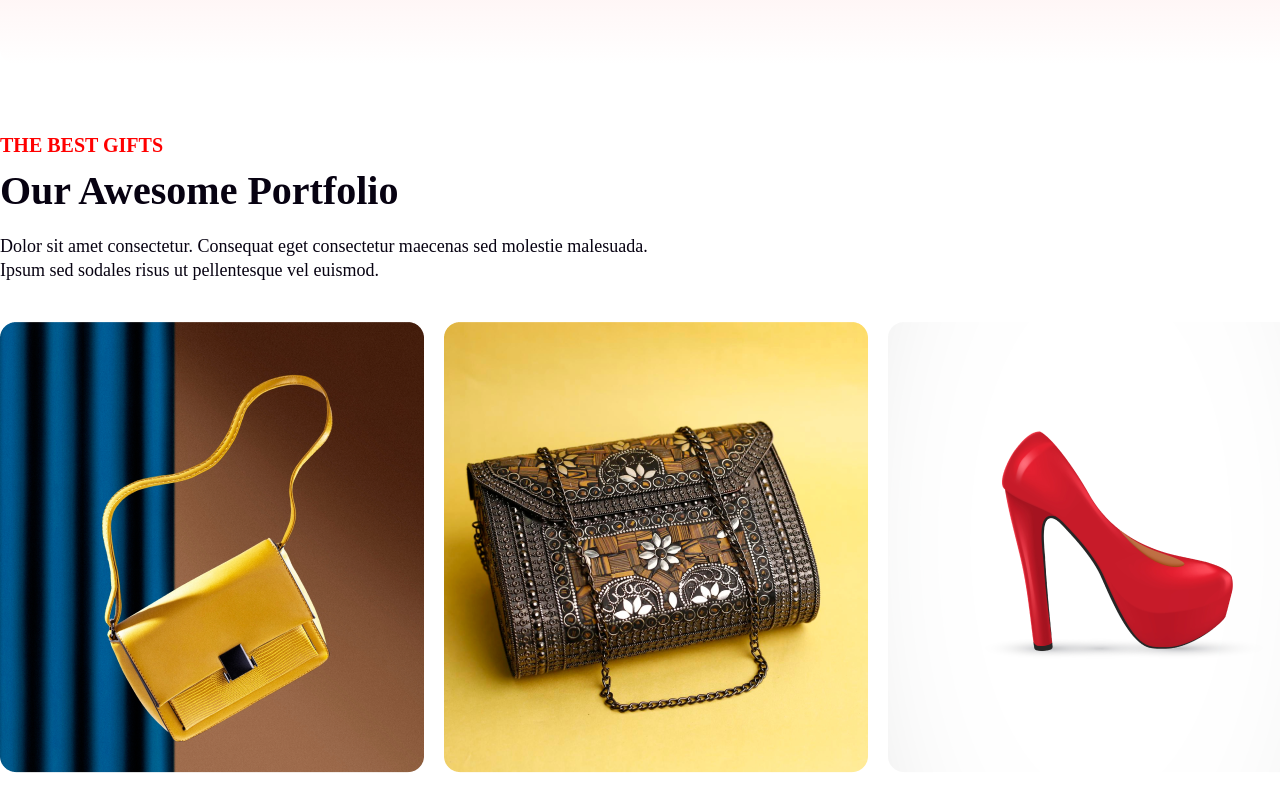
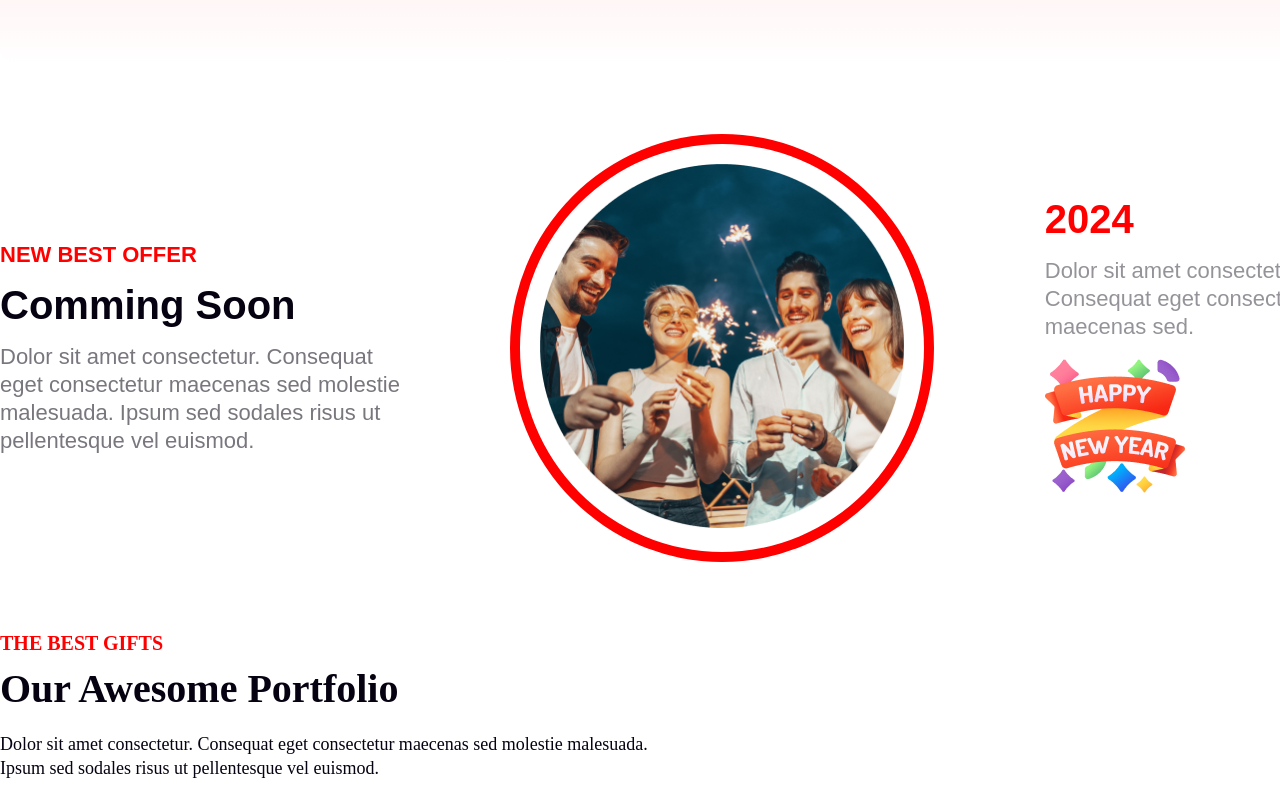
Before and after one commit to MarufhasanAf/assignment-1, a plain HTML site: page index.html in a window 1280 px wide. Shown: the part 2500-3294 px from the top of the page. Drawn offline with Linux system fonts and the light colour scheme.

Commit message:
bonus part added

```diff
--- a/index.html
+++ b/index.html
@@ -39,12 +39,34 @@
                 </div>
             </div>
         </section>
+
+
+
         <section class="schedule-section">
             <div class="schedule-container container">
                 <h4><span class="schedule-clr">Place:</span> New Park Hotel</h4>
                 <h4><span class="schedule-clr">Date:</span> 31 December Night 2023</h4>
                 <h4><span class="schedule-clr">Time:</span> Evening 7.30 pm to 12.30 am</h4>
                 <button>JOIN NOW</button>
+            </div>
+        </section>
+        <section class="new-offer-section">
+            <div class="new-offer-container">
+                <div class="coming-soon">
+                    <h4>NEW BEST OFFER</h4>
+                    <h2>Comming Soon</h2>
+                    <p>Dolor sit amet consectetur. Consequat <br> eget consectetur maecenas sed molestie <br> malesuada.
+                        Ipsum sed
+                        sodales risus ut <br> pellentesque vel euismod. </p>
+                </div>
+                <div class="img-container">
+                    <img width="364px" height="364px" src="images/Ellipse 1.png" alt="">
+                </div>
+                <div class="year">
+                    <h3>2024</h3>
+                    <p>Dolor sit amet consectetur. <br> Consequat eget consectetur <br> maecenas sed.</p>
+                    <img width="140px" height="140px" src="images/Group 96.png" alt="">
+                </div>
             </div>
         </section>
         <section class="portfolio-section">
--- a/styles/style.css
+++ b/styles/style.css
@@ -119,6 +119,58 @@
     height: 464px;
 }
 
+.new-offer-container {
+    width: 1320px;
+    margin: auto;
+    display: flex;
+    justify-content: space-between;
+    gap: 30px;
+    align-items: center;
+}
+
+.coming-soon h4 {
+    color: #FF0000;
+    font-size: 22px;
+    font-family: arial;
+    margin-bottom: 15px;
+}
+
+.coming-soon p {
+    color: #0702118a;
+    font-size: 22px;
+    font-family: arial;
+    line-height: 1.75rem;
+}
+
+.img-container {
+    border: 10px solid #FF0000;
+    border-radius: 50%;
+    padding: 20px;
+}
+
+.coming-soon h2 {
+    color: #070211;
+    font-size: 40px;
+    font-family: arial;
+    margin-bottom: 15px;
+}
+
+.year h3 {
+    color: #FF0000;
+    font-size: 40px;
+    font-family: arial;
+    font-weight: bold;
+    margin-bottom: 15px;
+}
+
+.year p {
+    color: #0702116d;
+    font-size: 22px;
+    font-family: arial;
+    margin-bottom: 15px;
+    line-height: 1.75rem;
+}
+
 .schedule-section {
     margin: 70px 0px;
 }
@@ -228,6 +280,7 @@
 }
 
 .footer {
+    margin-top: 100px;
     background-color: #070211;
 
 }
```
